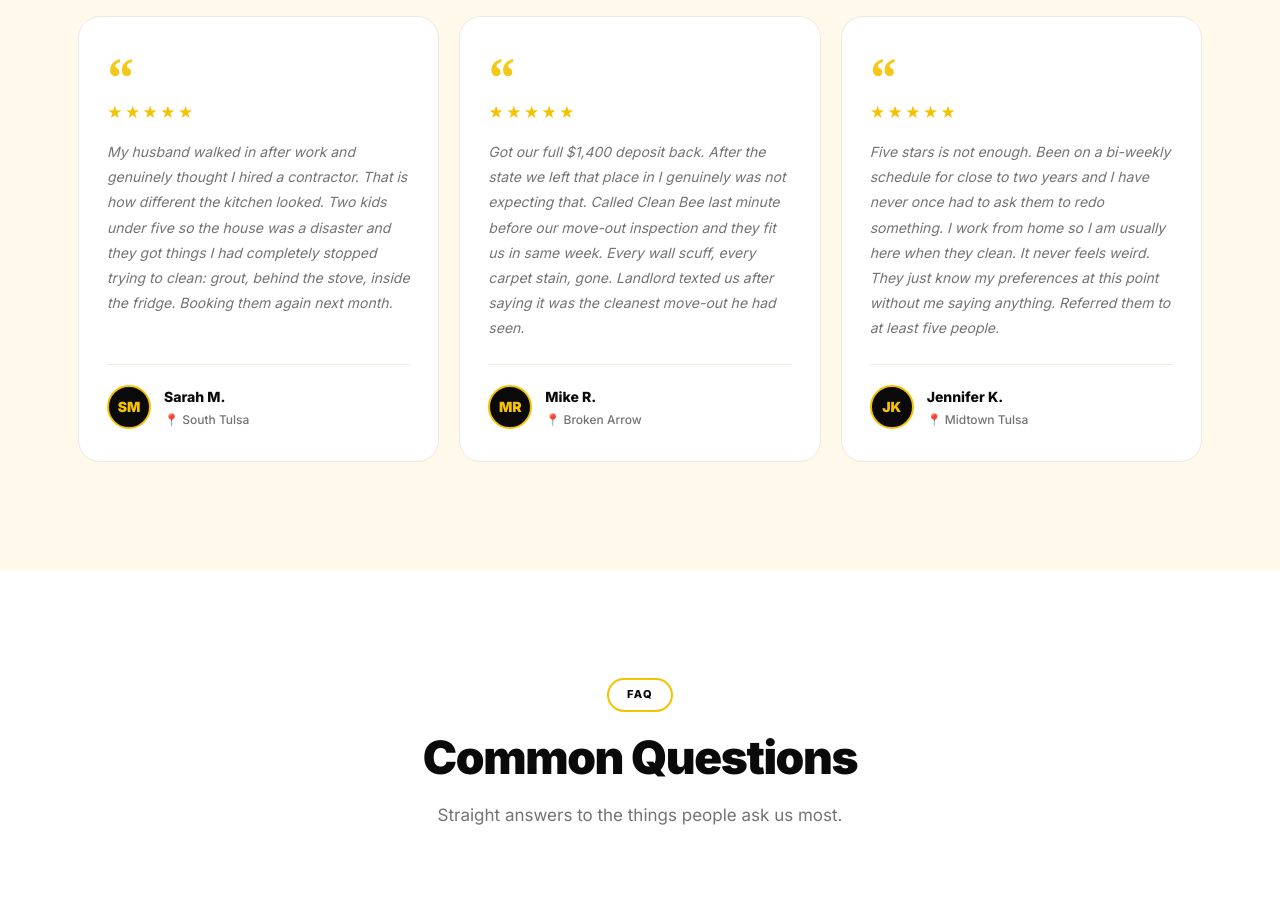
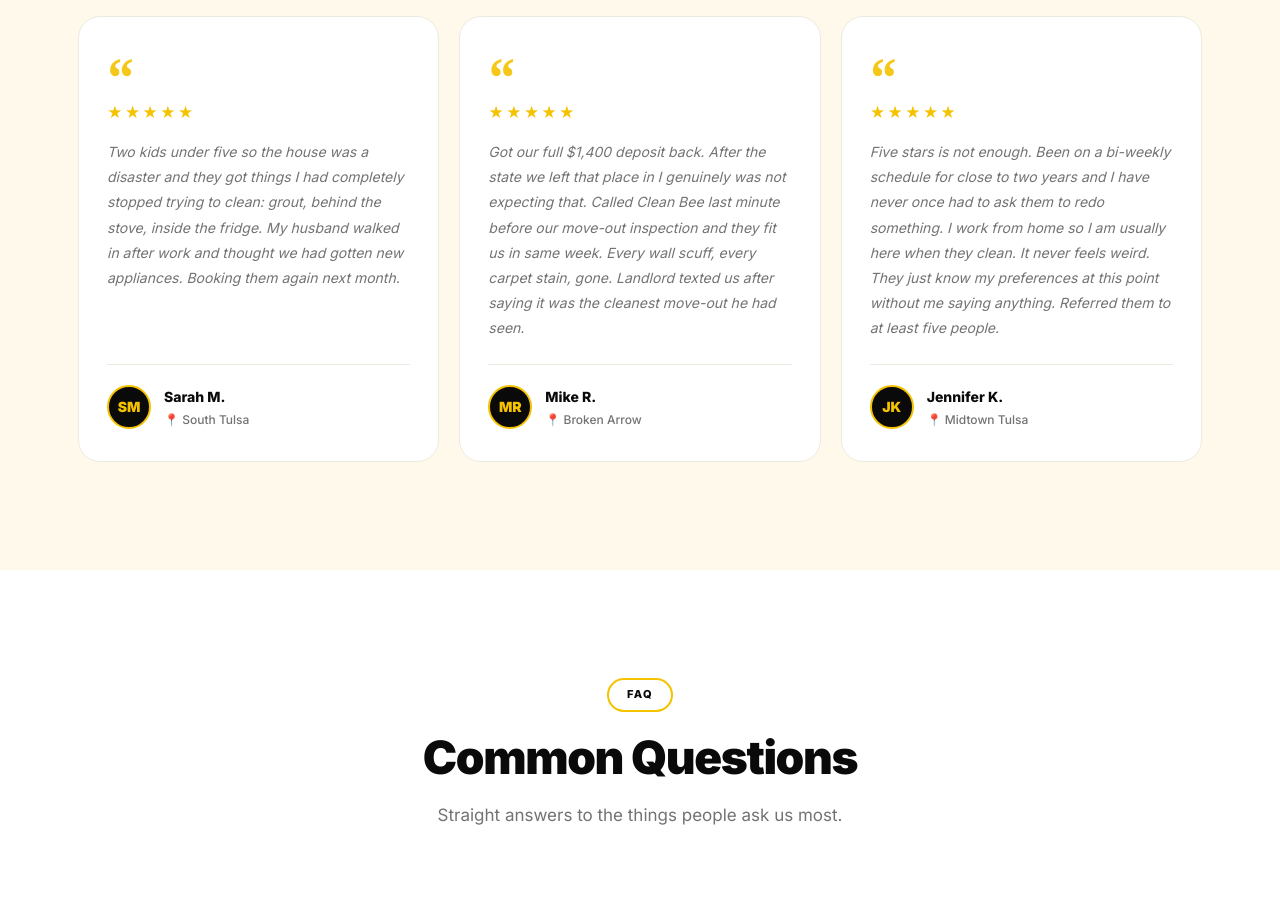
Before and after one commit to alekwayne3-crypto/personal_site, a React (Vite) app in the folder client/: page /why-clean-bee in a window 1280 px wide. Shown: the part 3800-4701 px from the top of the page. Built offline with nearby package versions, Linux system fonts and the light colour scheme.

Commit message:
Update Sarah's review opening

```diff
--- a/client/src/components/Testimonials.jsx
+++ b/client/src/components/Testimonials.jsx
@@ -3,7 +3,7 @@ import { useState, useEffect } from 'react'
 const REVIEWS = [
   {
     initials: 'SM', name: 'Sarah M.', location: 'South Tulsa, OK', rating: 5,
-    text: "My husband walked in after work and genuinely thought I hired a contractor. That is how different the kitchen looked. Two kids under five so the house was a disaster and they got things I had completely stopped trying to clean: grout, behind the stove, inside the fridge. Booking them again next month.",
+    text: "Two kids under five so the house was a disaster and they got things I had completely stopped trying to clean: grout, behind the stove, inside the fridge. My husband walked in after work and thought we had gotten new appliances. Booking them again next month.",
   },
   {
     initials: 'MR', name: 'Mike R.', location: 'Broken Arrow, OK', rating: 5,
--- a/client/src/pages/WhyCleanBeePage.jsx
+++ b/client/src/pages/WhyCleanBeePage.jsx
@@ -68,7 +68,7 @@ const REVIEWS = [
     name: 'Sarah M.',
     location: 'South Tulsa',
     rating: 5,
-    text: 'My husband walked in after work and genuinely thought I hired a contractor. That is how different the kitchen looked. Two kids under five so the house was a disaster and they got things I had completely stopped trying to clean: grout, behind the stove, inside the fridge. Booking them again next month.',
+    text: 'Two kids under five so the house was a disaster and they got things I had completely stopped trying to clean: grout, behind the stove, inside the fridge. My husband walked in after work and thought we had gotten new appliances. Booking them again next month.',
   },
   {
     initials: 'MR',
```
